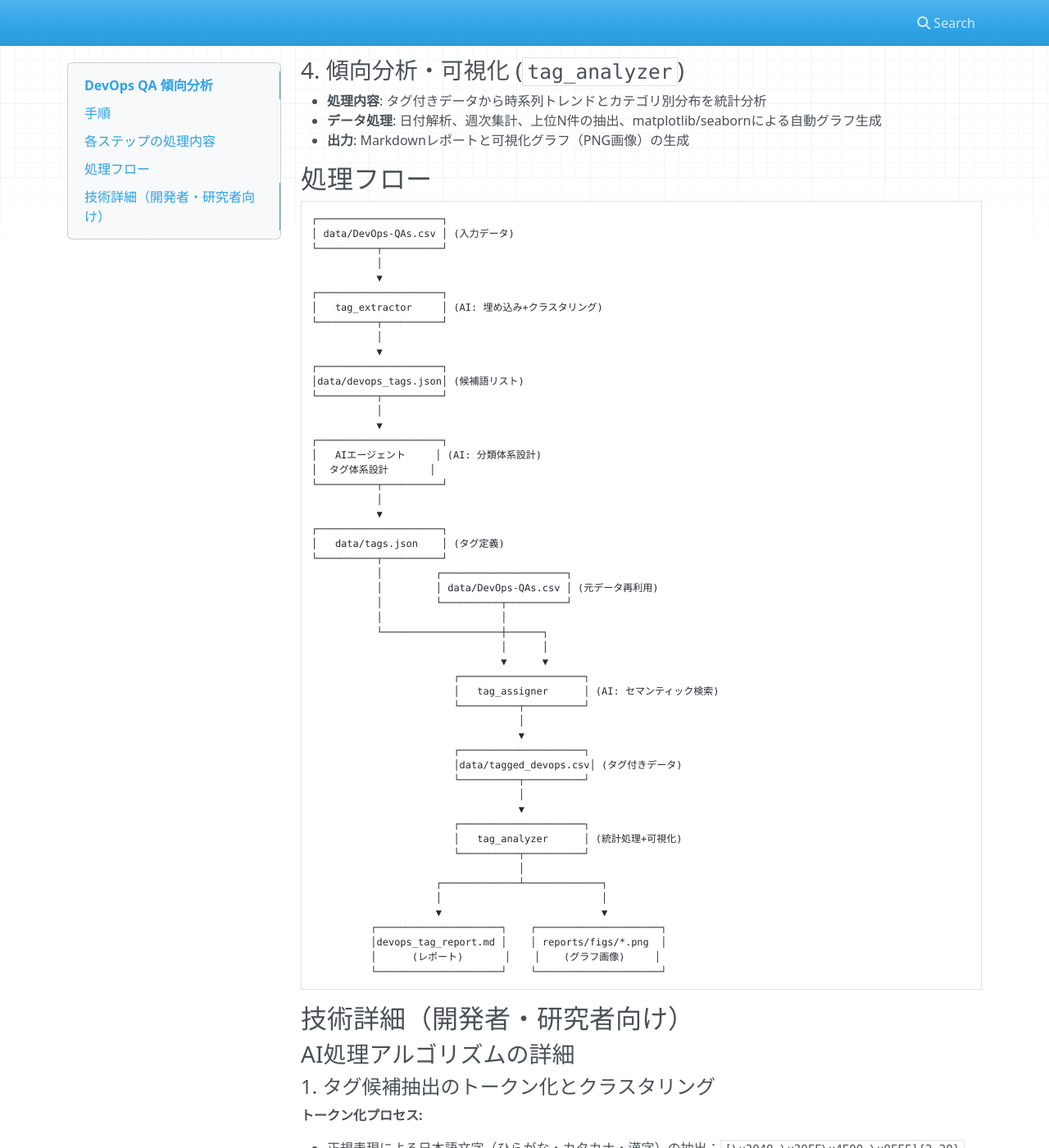
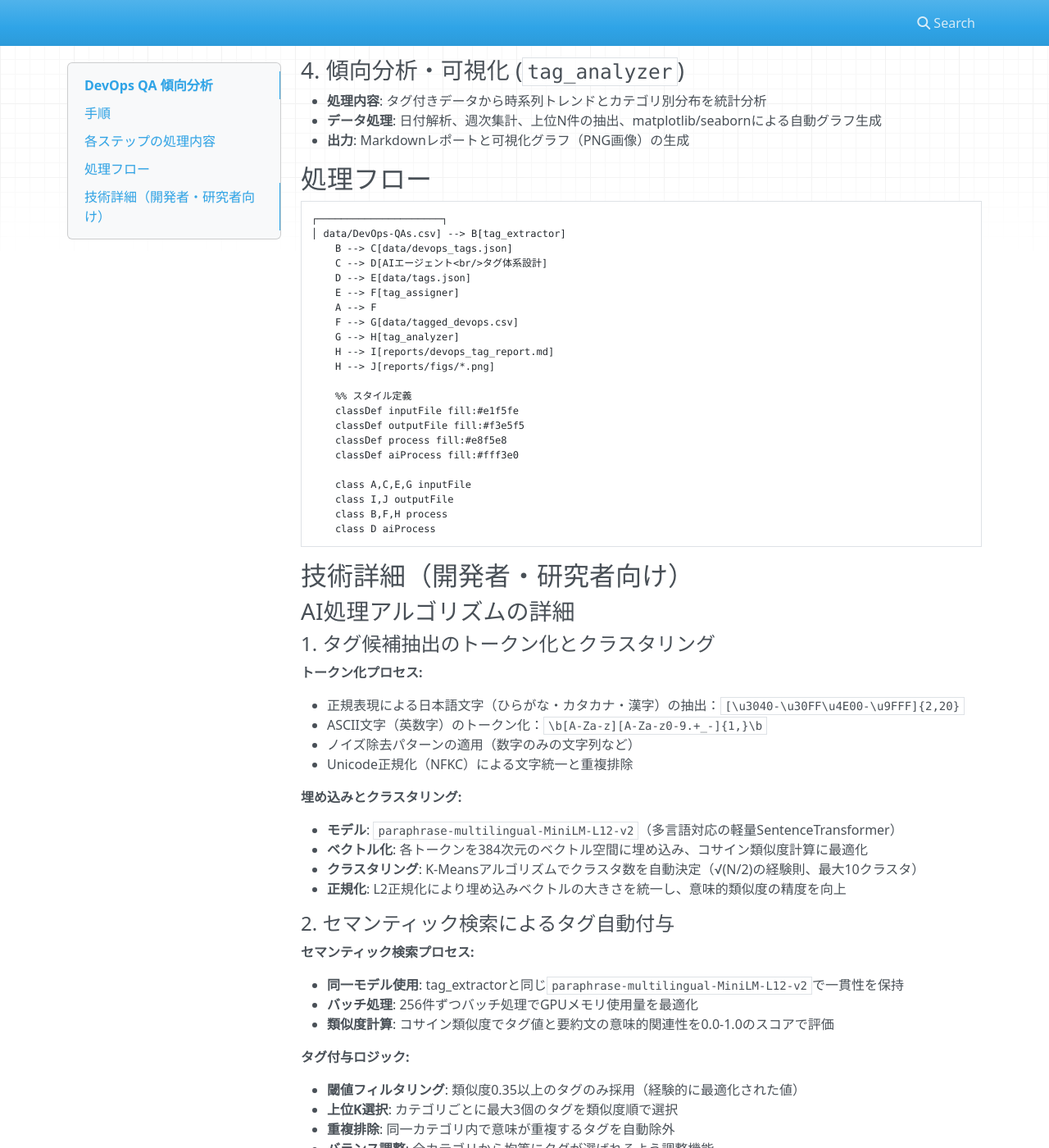
Before and after one commit to mahitotsu/arges, an MkDocs documentation site: the page built from docs/steps.md, in a window 1280 px wide and 1400 px high, scrolled down 819 px. Shown: the whole window at 82% size. Built offline with MkDocs 1.6.1, drawn with Linux system fonts in a browser that asks for light colours; nearby versions of some CDN libraries.

Commit message:
modified

````diff
--- a/docs/steps.md
+++ b/docs/steps.md
@@ -39,57 +39,27 @@
 
 ```text
 ┌─────────────────────┐
-│ data/DevOps-QAs.csv │ (入力データ)
-└──────────┬──────────┘
-           │
-           ▼
-┌─────────────────────┐
-│   tag_extractor     │ (AI: 埋め込み+クラスタリング)
-└──────────┬──────────┘
-           │
-           ▼
-┌─────────────────────┐
-│data/devops_tags.json│ (候補語リスト)
-└──────────┬──────────┘
-           │
-           ▼
-┌─────────────────────┐
-│   AIエージェント     │ (AI: 分類体系設計)
-│  タグ体系設計       │
-└──────────┬──────────┘
-           │
-           ▼
-┌─────────────────────┐
-│   data/tags.json    │ (タグ定義)
-└──────────┬──────────┘
-           │         ┌─────────────────────┐
-           │         │ data/DevOps-QAs.csv │ (元データ再利用)
-           │         └──────────┬──────────┘
-           │                    │
-           └────────────────────┼──────┐
-                                │      │
-                                ▼      ▼
-                        ┌─────────────────────┐
-                        │   tag_assigner      │ (AI: セマンティック検索)
-                        └──────────┬──────────┘
-                                   │
-                                   ▼
-                        ┌─────────────────────┐
-                        │data/tagged_devops.csv│ (タグ付きデータ)
-                        └──────────┬──────────┘
-                                   │
-                                   ▼
-                        ┌─────────────────────┐
-                        │   tag_analyzer      │ (統計処理+可視化)
-                        └──────────┬──────────┘
-                                   │
-                     ┌─────────────┴─────────────┐
-                     │                           │
-                     ▼                           ▼
-          ┌─────────────────────┐    ┌─────────────────────┐
-          │devops_tag_report.md │    │ reports/figs/*.png  │
-          │      (レポート)       │    │    (グラフ画像)     │
-          └─────────────────────┘    └─────────────────────┘
+│ data/DevOps-QAs.csv] --> B[tag_extractor]
+    B --> C[data/devops_tags.json]
+    C --> D[AIエージェント<br/>タグ体系設計]
+    D --> E[data/tags.json]
+    E --> F[tag_assigner]
+    A --> F
+    F --> G[data/tagged_devops.csv]
+    G --> H[tag_analyzer]
+    H --> I[reports/devops_tag_report.md]
+    H --> J[reports/figs/*.png]
+
+    %% スタイル定義
+    classDef inputFile fill:#e1f5fe
+    classDef outputFile fill:#f3e5f5
+    classDef process fill:#e8f5e8
+    classDef aiProcess fill:#fff3e0
+
+    class A,C,E,G inputFile
+    class I,J outputFile
+    class B,F,H process
+    class D aiProcess
 ```
 
 ## 技術詳細（開発者・研究者向け）
````
Also changed, not shown: 1 other file.
